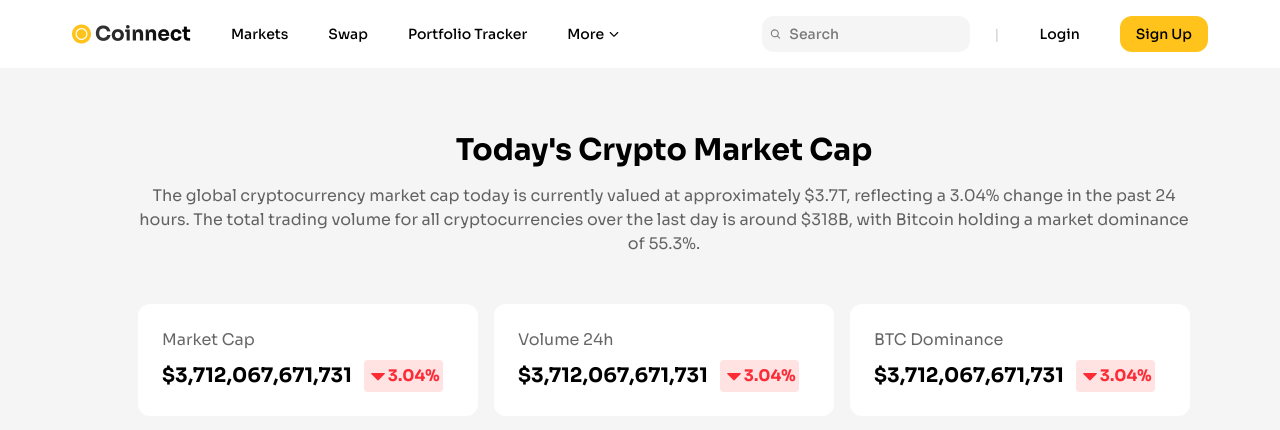
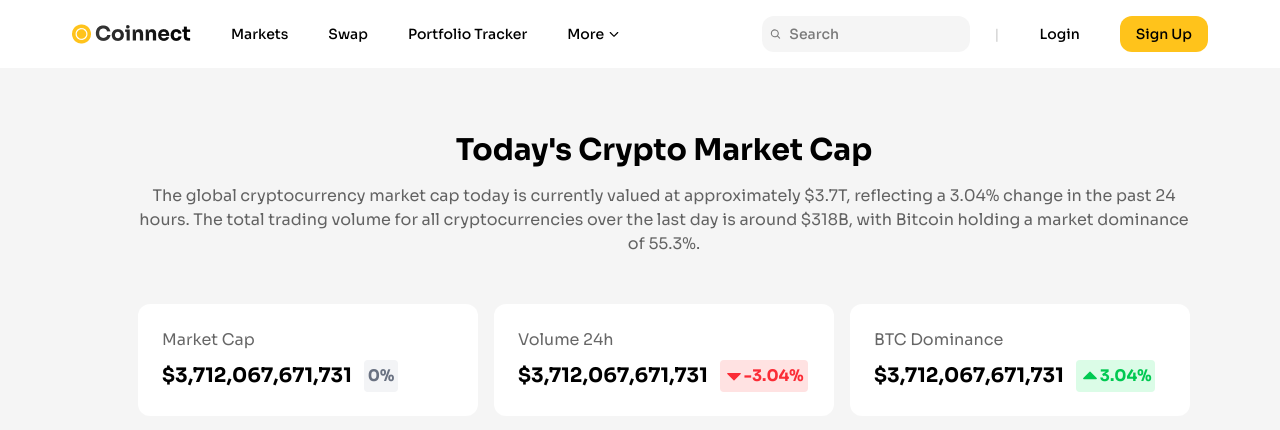
Before and after one commit to rahmanbax/coinnect, a React (Vite) app: page / in a window 1280 px wide. Shown: the top 430 px of the page. Built offline with nearby package versions, Linux system fonts and the light colour scheme.

Commit message:
Update components StatsCard conditional rendering for % change

```diff
--- a/src/components/StatsCard.jsx
+++ b/src/components/StatsCard.jsx
@@ -1,4 +1,4 @@
-import { CaretDown } from "@phosphor-icons/react";
+import { CaretDown, CaretUp } from "@phosphor-icons/react";
 import React from "react";
 
 const StatsCard = (props) => {
@@ -8,10 +8,21 @@ const StatsCard = (props) => {
       <p className="text-black/60">{title}</p>
       <div className="mt-2 flex items-center gap-3">
         <h2 className="text-xl font-bold">{value}</h2>
-        <div className="p-1 bg-red-100 flex rounded-sm items-center">
-            <CaretDown size={20} weight="fill" className="text-red-500"/>
-            <p className="text-base text-red-500 font-bold">{change}</p>
-        </div>
+        {change < 0 ? (
+          <div className="p-1 bg-red-100 flex rounded-sm items-center">
+            <CaretDown size={20} weight="fill" className="text-red-500" />
+            <p className="text-base text-red-500 font-bold">{change}%</p>
+          </div>
+        ) : change === 0 ? (
+          <div className="p-1 bg-gray-100 flex rounded-sm items-center">
+            <p className="text-base text-gray-500 font-bold">{change}%</p>
+          </div>
+        ) : (
+          <div className="p-1 bg-green-100 flex rounded-sm items-center">
+            <CaretUp size={20} weight="fill" className="text-green-500" />
+            <p className="text-base text-green-500 font-bold">{change}%</p>
+          </div>
+        )}
       </div>
     </div>
   );
--- a/src/pages/MarketsPage.jsx
+++ b/src/pages/MarketsPage.jsx
@@ -20,9 +20,9 @@ const MarketsPage = () => {
               of 55.3%.
             </p>
             <div className="grid grid-cols-3 gap-4 mt-12">
-                <StatsCard title="Market Cap" value="$3,712,067,671,731" change="3.04%" />
-                <StatsCard title="Volume 24h" value="$3,712,067,671,731" change="3.04%" />
-                <StatsCard title="BTC Dominance" value="$3,712,067,671,731" change="3.04%" />
+                <StatsCard title="Market Cap" value="$3,712,067,671,731" change={0} />
+                <StatsCard title="Volume 24h" value="$3,712,067,671,731" change={-3.04} />
+                <StatsCard title="BTC Dominance" value="$3,712,067,671,731" change={3.04} />
             </div>
           </section>
         </main>
```
